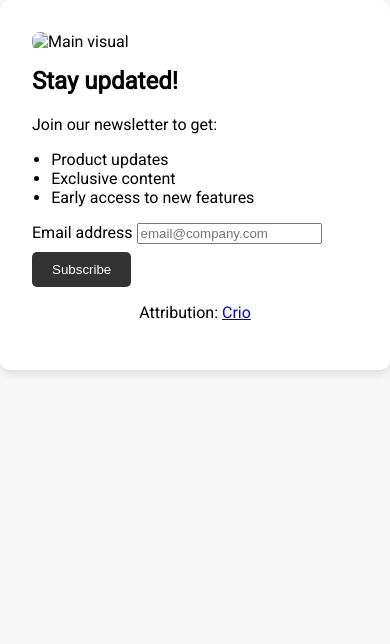
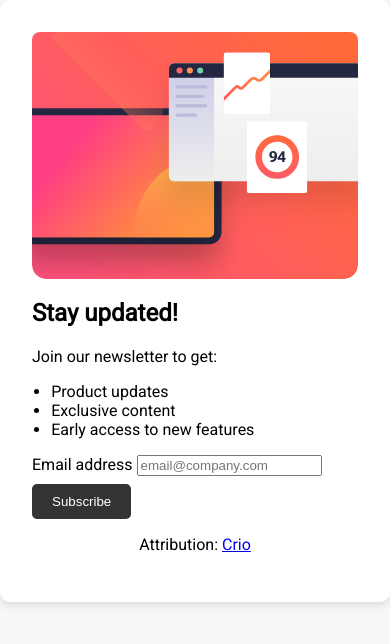
Before and after one commit to Ganesh0801/signUp, a plain HTML site: page index.html in a window 390 px wide. Drawn offline with Linux system fonts and the light colour scheme.

Commit message:
third commit

```diff
--- a/index.html
+++ b/index.html
@@ -34,10 +34,10 @@
         <picture>
           <source
             media="(max-width: 600px)"
-            srcset="assests/images/illustration-sign-up-mobile.svg"
+            srcset="assets/images/illustration-sign-up-mobile.svg"
           />
           <img
-            src="./assests/images/illustration-sign-up-desktop.svg"
+            src="./assets/images/illustration-sign-up-desktop.svg"
             alt="Main visual"
           />
         </picture>
```
Also changed, not shown: success.html (+1 -1 lines).
